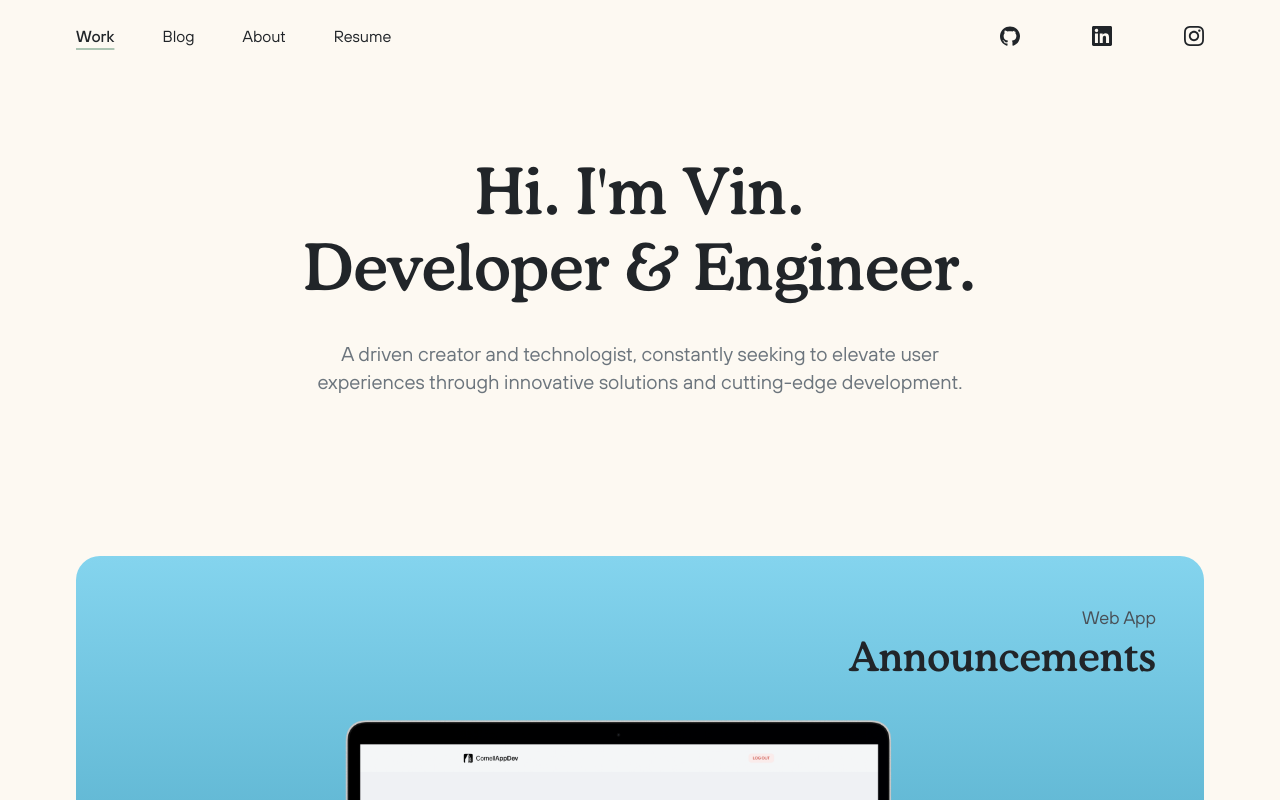
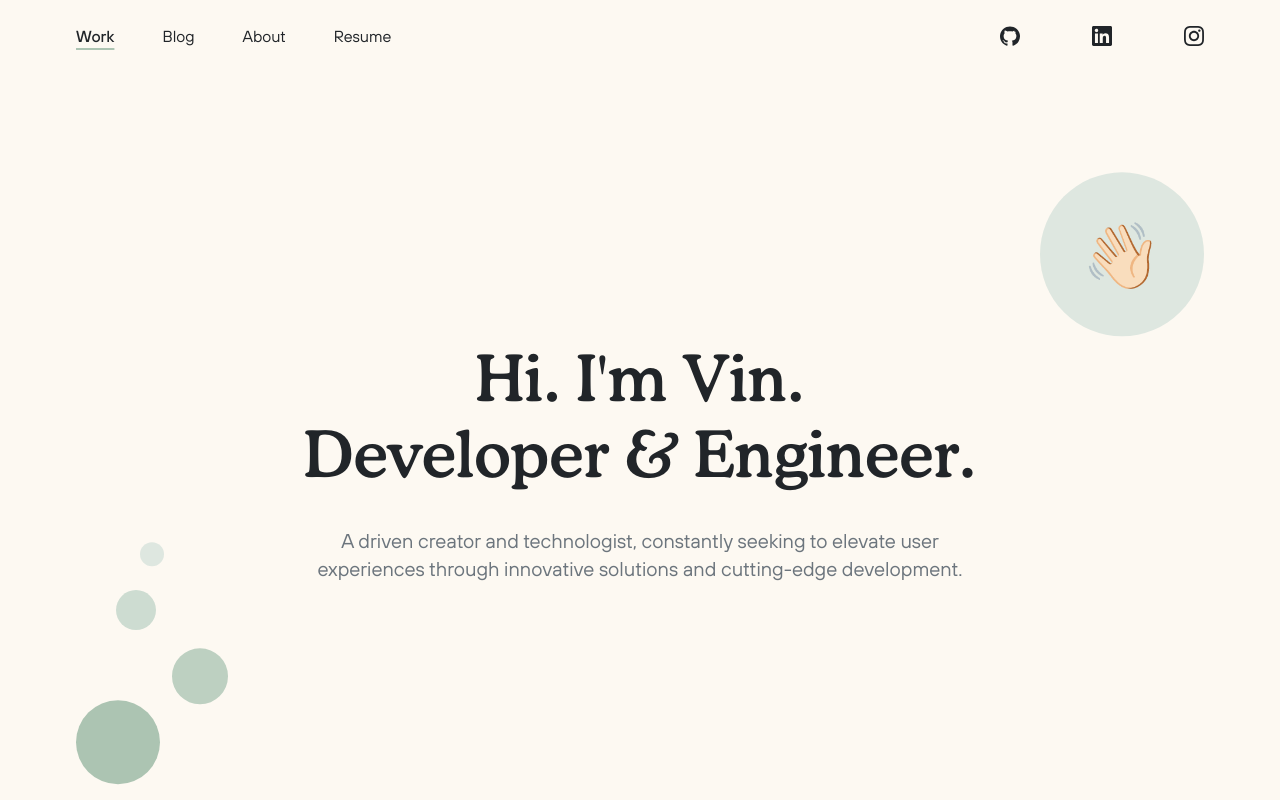
Before and after one commit to vinnie4k/portfolio-v3, a Next.js app: page / in a window 1280 px wide. Shown: the top 800 px of the page. Built offline with nearby package versions, Linux system fonts and the light colour scheme.

Commit message:
Add hero animation

```diff
--- a/src/app/page.tsx
+++ b/src/app/page.tsx
@@ -1,34 +1,73 @@
+"use client";
+
+import HeroBubbles from "@/components/HeroBubbles";
+import HeroWave from "@/components/HeroWave";
 import WorkCell from "@/components/WorkCell";
 import { Project } from "@/constants";
+import { motion } from "framer-motion";
 
 export default function Work() {
   return (
     <>
       {/* Hero */}
+      <div className="relative flex flex-col justify-center h-[560px] md:h-[610px]">
         <div className="flex flex-col mx-auto gap-6 lg:gap-8 text-center md:w-[513px] lg:w-[683px]">
-        <div className="flex flex-col gap-1">
+          <motion.div
+            initial={{ opacity: 0, y: 48 }}
+            animate={{ opacity: 1, y: 0 }}
+            transition={{ ease: "easeOut", duration: 0.25, delay: 0.5 }}
+            className="flex flex-col gap-1"
+          >
             <h1 className="text-neutral-900 dark:text-neutral-100">
               Hi. I'm Vin.
             </h1>
             <h1 className="text-neutral-900 dark:text-neutral-100">
               Developer & Engineer.
             </h1>
+          </motion.div>
+          <motion.p
+            initial={{ opacity: 0, y: 48 }}
+            animate={{ opacity: 1, y: 0 }}
+            transition={{ ease: "easeOut", duration: 0.25, delay: 0.75 }}
+            className="s2 text-neutral-600 dark:text-neutral-400"
+          >
+            A driven creator and technologist, constantly seeking to elevate
+            user experiences through innovative solutions and cutting-edge
+            development.
+          </motion.p>
         </div>
-        <p className="s2 text-neutral-600 dark:text-neutral-400">
-          A driven creator and technologist, constantly seeking to elevate user
-          experiences through innovative solutions and cutting-edge development.
-        </p>
+        <motion.div
+          initial={{ opacity: 0, y: 48 }}
+          animate={{ opacity: 1, y: 0 }}
+          transition={{ ease: "easeOut", duration: 0.25, delay: 0.75 }}
+          className="absolute left-0 bottom-0"
+        >
+          <HeroBubbles />
+        </motion.div>
+        <motion.div
+          initial={{ opacity: 0, y: 48 }}
+          animate={{ opacity: 1, y: 0 }}
+          transition={{ ease: "easeOut", duration: 0.25, delay: 1 }}
+          className="absolute right-0 top-0"
+        >
+          <HeroWave />
+        </motion.div>
       </div>
 
       {/* Work */}
-      <div className="flex flex-col gap-8 md:gap-12">
+      <motion.div
+        initial={{ opacity: 0, y: 48 }}
+        animate={{ opacity: 1, y: 0 }}
+        transition={{ ease: "easeOut", duration: 0.25, delay: 0.5 }}
+        className="flex flex-col gap-8 md:gap-12"
+      >
         <WorkCell project={Project.Announcements} />
         <WorkCell project={Project.Uplift} />
         <WorkCell project={Project.Status} />
         <WorkCell project={Project.Grabbit} />
         <WorkCell project={Project.Volume} />
         <WorkCell project={Project.Scribbly} />
-      </div>
+      </motion.div>
     </>
   );
 }
--- /dev/null
+++ b/src/components/HeroBubbles.tsx
@@ -0,0 +1,62 @@
+"use client";
+
+import { motion } from "framer-motion";
+
+export default function HeroBubbles() {
+  return (
+    <div className="relative w-[80px] h-[140px] md:w-[160px] md:h-[240px]">
+      <motion.div
+        initial={{ y: 0 }}
+        animate={{
+          y: [0, 16, 0],
+        }}
+        transition={{
+          repeat: Infinity,
+          duration: 4,
+          ease: "easeInOut",
+          delay: 0,
+        }}
+        className="absolute top-0 left-[40%] w-[12px] h-[12px] md:w-[24px] md:h-[24px] bg-primary-200 dark:bg-primary-800 rounded-full"
+      />
+      <motion.div
+        initial={{ y: 0 }}
+        animate={{
+          y: [0, 16, 0],
+        }}
+        transition={{
+          repeat: Infinity,
+          duration: 6,
+          ease: "easeInOut",
+          delay: 0.5,
+        }}
+        className="absolute top-[25%] left-[25%] w-[20px] h-[20px] md:w-[40px] md:h-[40px] bg-primary-300 dark:bg-primary-700 rounded-full"
+      />
+      <motion.div
+        initial={{ y: 0 }}
+        animate={{
+          y: [0, 16, 0],
+        }}
+        transition={{
+          repeat: Infinity,
+          duration: 8,
+          ease: "easeInOut",
+          delay: 1,
+        }}
+        className="absolute top-[45%] left-[60%] w-[32px] h-[32px] md:w-[56px] md:h-[56px] bg-primary-400 dark:bg-primary-600 rounded-full"
+      />
+      <motion.div
+        initial={{ y: 0 }}
+        animate={{
+          y: [0, 16, 0],
+        }}
+        transition={{
+          repeat: Infinity,
+          duration: 10,
+          ease: "easeInOut",
+          delay: 0.5,
+        }}
+        className="absolute bottom-0 left-[0px] w-[48px] h-[48px] md:w-[84px] md:h-[84px] bg-primary-500 dark:bg-primary-500 rounded-full"
+      />
+    </div>
+  );
+}
--- /dev/null
+++ b/src/components/HeroWave.tsx
@@ -0,0 +1,34 @@
+"use client";
+
+import { motion } from "framer-motion";
+
+export default function HeroWave() {
+  return (
+    <motion.div
+      initial={{ y: 0 }}
+      animate={{
+        y: [0, 16, 0],
+      }}
+      transition={{
+        repeat: Infinity,
+        duration: 4,
+        ease: "easeInOut",
+        delay: 0,
+      }}
+      className="flex items-center justify-center w-[84px] h-[84px] md:w-[164px] md:h-[164px] bg-primary-200 dark:bg-primary-600 rounded-full"
+    >
+      <motion.p
+        whileHover={{
+          rotate: [0, 30, 0, 30, 0],
+          transition: { duration: 0.75 },
+        }}
+        initial={{ opacity: 0, y: 16 }}
+        animate={{ opacity: 1, y: 0 }}
+        transition={{ ease: "easeOut", duration: 0.25, delay: 1.25 }}
+        className="text-[36px] md:text-[64px]"
+      >
+        👋🏻
+      </motion.p>
+    </motion.div>
+  );
+}
--- a/src/components/WorkCell.tsx
+++ b/src/components/WorkCell.tsx
@@ -81,8 +81,7 @@ export default function WorkCell({ project }: props) {
       imageSrc = scribblyImg;
       imageAlt = "Image of the Scribbly project";
       gradient = "grad-scribbly";
-      imageStyle =
-        "w-[160px] md:w-[320px] lg:w-[400px] m-auto absolute left-0 right-0 top-0 bottom-0";
+      imageStyle = "w-[160px] md:w-[320px] lg:w-[400px] mx-auto";
       break;
     }
   }
@@ -90,8 +89,10 @@ export default function WorkCell({ project }: props) {
   return (
     <a
       href={src}
-      className={`${gradient} flex flex-col gap-4 md:gap-8 p-6 md:p-12 pb-0 md:pb-0 rounded-[16px] md:rounded-[24px] h-[320px] md:h-[560px] lg:h-[624px] animate-work-cell overflow-hidden ${
-        project === Project.Scribbly && "dark relative"
+      className={`${gradient} flex flex-col p-6 md:p-12 pb-0 md:pb-0 rounded-[16px] md:rounded-[24px] h-[320px] md:h-[560px] lg:h-[624px] animate-work-cell overflow-hidden ${
+        project === Project.Scribbly
+          ? "dark gap-0 hover:gap-2 md:hover:gap-4"
+          : "gap-4 md:gap-8"
       }`}
     >
       <div className="flex flex-col gap-1 text-end">
```
Lines whose indentation alone changed are shown as unchanged.
